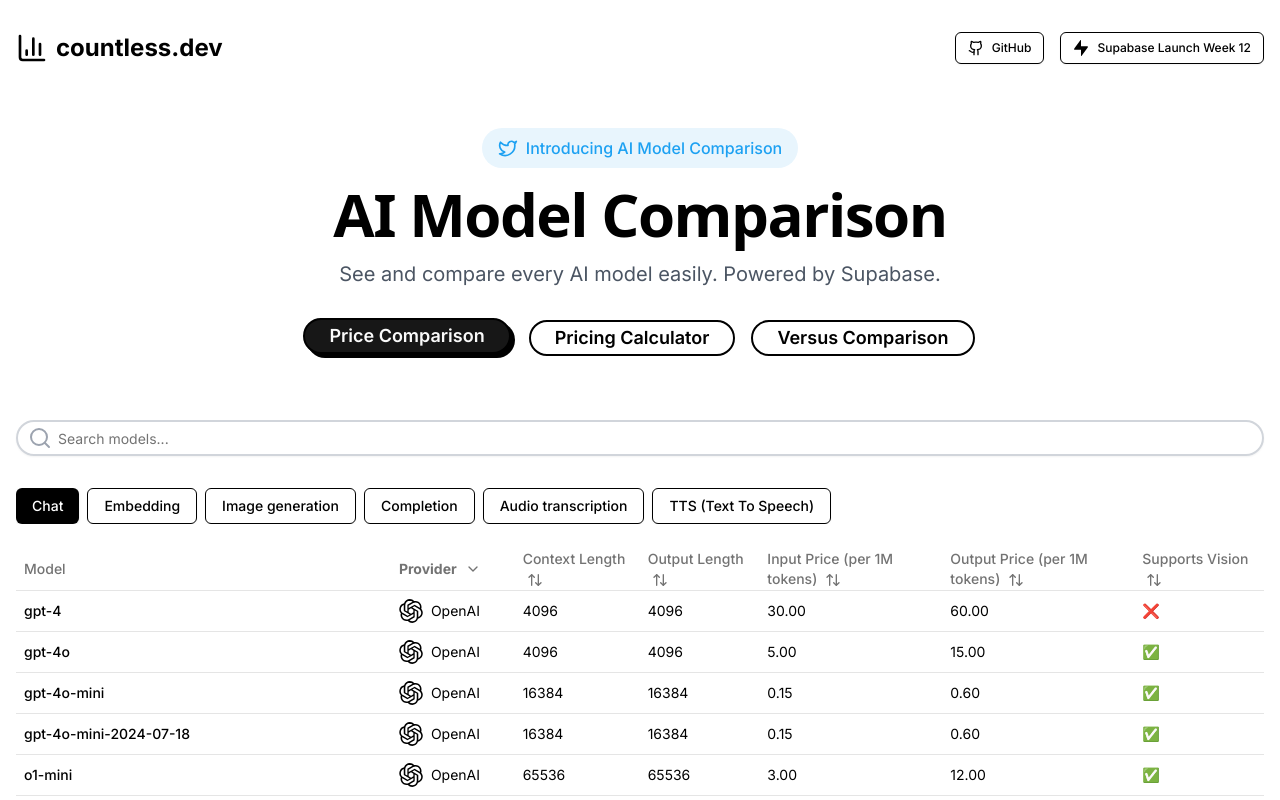
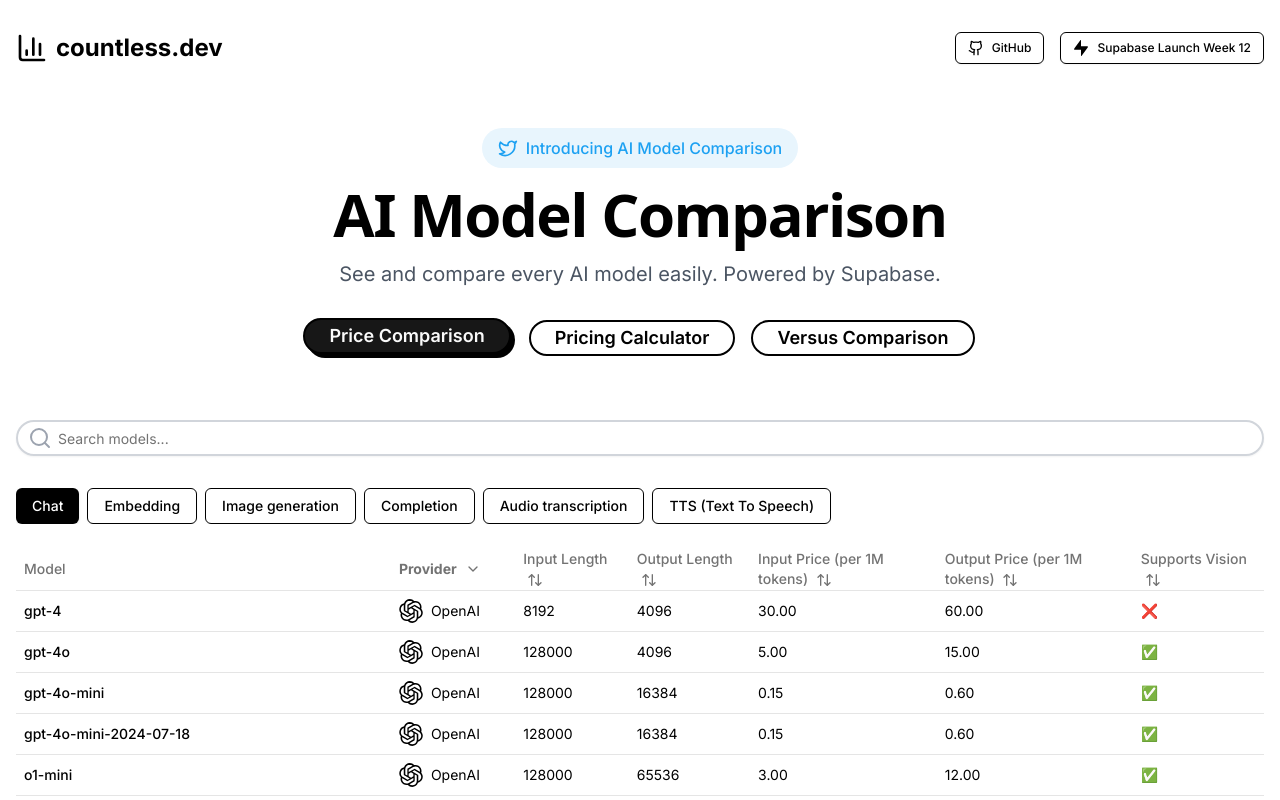
Before and after one commit to Ahmet-Dedeler/ai-llm-comparison, a Next.js app: page / in a window 1280 px wide. Shown: the top 800 px of the page. Built offline with nearby package versions, Linux system fonts and the light colour scheme.

Commit message:
finally fixed table!!

```diff
--- a/app/components/ModelTableForComparison.tsx
+++ b/app/components/ModelTableForComparison.tsx
@@ -91,8 +91,8 @@
                 setSelectedProviders={setSelectedProviders}
               />
             </TableHead>
-            <TableHead onClick={() => requestSort('max_tokens')} className="cursor-pointer">
-              Context Length <ArrowUpDown className="inline-block ml-1 h-4 w-4" />
+            <TableHead onClick={() => requestSort('max_input_tokens')} className="cursor-pointer">
+              Input Length <ArrowUpDown className="inline-block ml-1 h-4 w-4" />
             </TableHead>
             <TableHead onClick={() => requestSort('max_output_tokens')} className="cursor-pointer">
               Output Length <ArrowUpDown className="inline-block ml-1 h-4 w-4" />
@@ -120,8 +120,8 @@
 </TableCell>
 
               <TableCell>
-                {model.sample_spec.max_tokens !== null && model.sample_spec.max_tokens !== undefined
-                  ? model.sample_spec.max_tokens
+                {model.sample_spec.max_input_tokens !== null && model.sample_spec.max_input_tokens !== undefined
+                  ? model.sample_spec.max_input_tokens
                   : 'N/A'}
               </TableCell>
               <TableCell>
--- a/app/components/ModelTableforCalculator.tsx
+++ b/app/components/ModelTableforCalculator.tsx
@@ -94,8 +94,8 @@
                 setSelectedProviders={setSelectedProviders}
               />
             </TableHead>
-            <TableHead onClick={() => requestSort('max_tokens')} className="cursor-pointer">
-              Context Length <ArrowUpDown className="inline-block ml-1 h-4 w-4" />
+            <TableHead onClick={() => requestSort('max_input_tokens')} className="cursor-pointer">
+              Input Length <ArrowUpDown className="inline-block ml-1 h-4 w-4" />
             </TableHead>
             <TableHead onClick={() => requestSort('max_output_tokens')} className="cursor-pointer">
               Output Length <ArrowUpDown className="inline-block ml-1 h-4 w-4" />
@@ -135,8 +135,8 @@
 
                 </TableCell>
                 <TableCell>
-                  {model.sample_spec.max_tokens !== null && model.sample_spec.max_tokens !== undefined
-                    ? model.sample_spec.max_tokens
+                  {model.sample_spec.max_input_tokens !== null && model.sample_spec.max_input_tokens !== undefined
+                    ? model.sample_spec.max_input_tokens
                     : 'N/A'}
                 </TableCell>
                 <TableCell>
```
